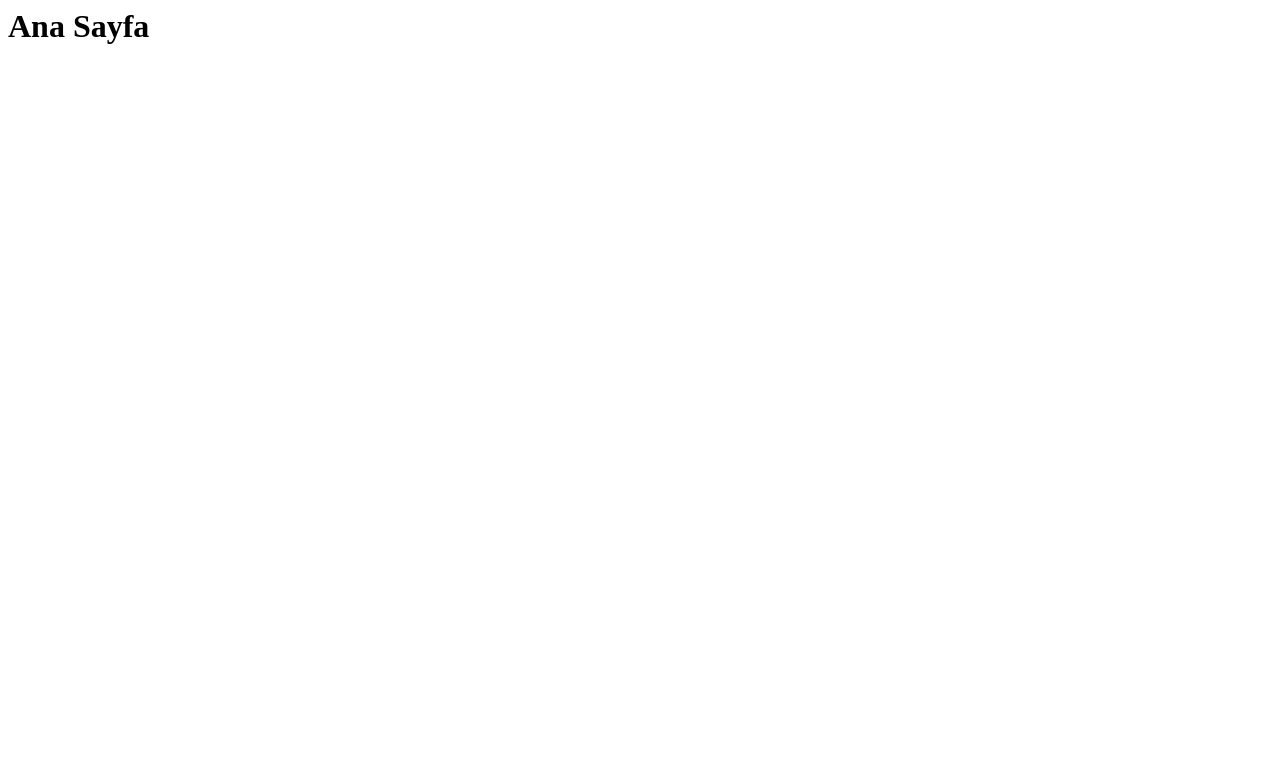
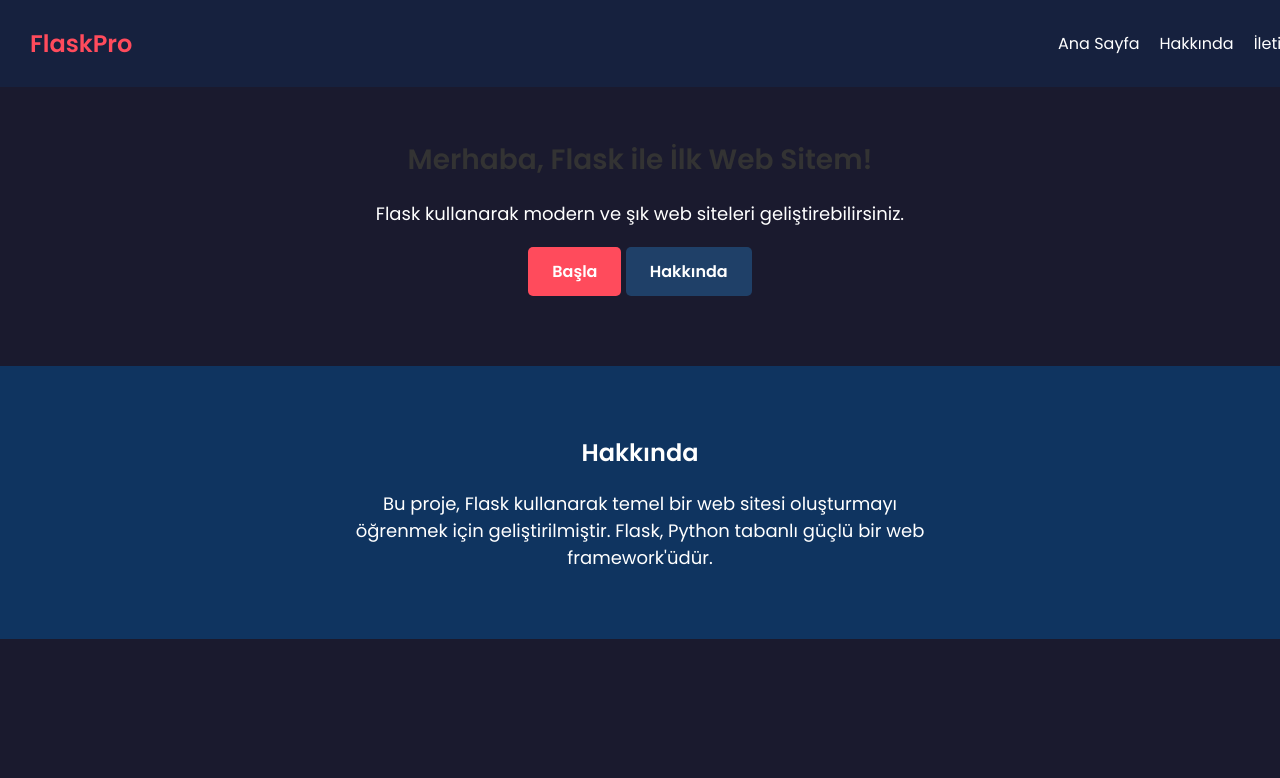
Before and after one commit to alibaykara1/flask_website, a Flask app: page / in a window 1280 px wide. Before the commit the part shown is almost empty. Shown: the top 778 px of the page. Run offline with Flask 3, Linux system fonts and the light colour scheme.

Commit message:
Ana sayfa güncellendi

```diff
--- a/app.py
+++ b/app.py
@@ -4,7 +4,7 @@ app = Flask(__name__)
 
 @app.route("/")
 def home():
-    return "<h1>Ana Sayfa</h1>"
+    return render_template("index.html")
 
 @app.route("/hakkimda")
 def hakkimda():
--- a/static/style.css
+++ b/static/style.css
@@ -12,3 +12,116 @@ h1 {
 p {
     font-size: 18px;
 }
+
+/* Genel Stil */
+body {
+    margin: 0;
+    padding: 0;
+    font-family: 'Poppins', sans-serif;
+    background: #1a1a2e;
+    color: white;
+    text-align: center;
+}
+
+/* Navbar */
+.navbar {
+    display: flex;
+    justify-content: space-between;
+    align-items: center;
+    padding: 15px 30px;
+    background: #16213e;
+    position: fixed;
+    top: 0;
+    width: 100%;
+    z-index: 100;
+}
+
+.navbar .logo {
+    font-size: 24px;
+    font-weight: bold;
+    color: #ff4b5c;
+}
+
+.navbar ul {
+    list-style: none;
+    display: flex;
+    gap: 20px;
+}
+
+.navbar ul li {
+    display: inline;
+}
+
+.navbar ul li a {
+    color: white;
+    text-decoration: none;
+    font-size: 16px;
+    transition: color 0.3s ease-in-out;
+}
+
+.navbar ul li a:hover {
+    color: #ff4b5c;
+}
+
+/* Ana İçerik */
+.container {
+    margin-top: 100px;
+    padding: 20px;
+}
+
+h1 {
+    font-size: 28px;
+}
+
+p {
+    font-size: 18px;
+}
+
+/* Butonlar */
+.buttons {
+    margin-top: 20px;
+}
+
+.btn {
+    display: inline-block;
+    padding: 12px 24px;
+    font-size: 16px;
+    border-radius: 5px;
+    text-decoration: none;
+    font-weight: bold;
+    transition: background 0.3s ease-in-out;
+}
+
+.primary {
+    background: #ff4b5c;
+    color: white;
+}
+
+.primary:hover {
+    background: #ff1e3c;
+}
+
+.secondary {
+    background: #1f4068;
+    color: white;
+}
+
+.secondary:hover {
+    background: #0f3460;
+}
+
+/* Hakkında Bölümü */
+#about {
+    background: #0f3460;
+    padding: 50px 20px;
+    margin-top: 50px;
+}
+
+.about-content {
+    max-width: 600px;
+    margin: auto;
+}
+
+h2 {
+    font-size: 24px;
+}
--- a/templates/index.html
+++ b/templates/index.html
@@ -5,9 +5,37 @@
     <meta name="viewport" content="width=device-width, initial-scale=1.0">
     <title>Flask Web Sitesi</title>
     <link rel="stylesheet" href="{{ url_for('static', filename='style.css') }}">
+    <link href="https://fonts.googleapis.com/css2?family=Poppins:wght@300;400;600&display=swap" rel="stylesheet">
 </head>
 <body>
-    <h1>Merhaba, Flask ile İlk Web Sitem!</h1>
-    <p>Bu, Flask kullanarak yaptığımız ilk web sayfasıdır.</p>
+
+    <!-- Navbar -->
+    <nav class="navbar">
+        <div class="logo">FlaskPro</div>
+        <ul>
+            <li><a href="#">Ana Sayfa</a></li>
+            <li><a href="/hakkimda">Hakkında</a></li>
+            <li><a href="#">İletişim</a></li>
+        </ul>
+    </nav>
+
+    <!-- Ana İçerik -->
+    <div class="container">
+        <h1>Merhaba, Flask ile İlk Web Sitem!</h1>
+        <p>Flask kullanarak modern ve şık web siteleri geliştirebilirsiniz.</p>
+        <div class="buttons">
+            <a href="#" class="btn primary">Başla</a>
+            <a href="/hakkimda" class="btn secondary">Hakkında</a>
+        </div>
+    </div>
+
+    <!-- Hakkında Bölümü -->
+    <section id="about">
+        <div class="about-content">
+            <h2>Hakkında</h2>
+            <p>Bu proje, Flask kullanarak temel bir web sitesi oluşturmayı öğrenmek için geliştirilmiştir. Flask, Python tabanlı güçlü bir web framework'üdür.</p>
+        </div>
+    </section>
+
 </body>
 </html>
```
